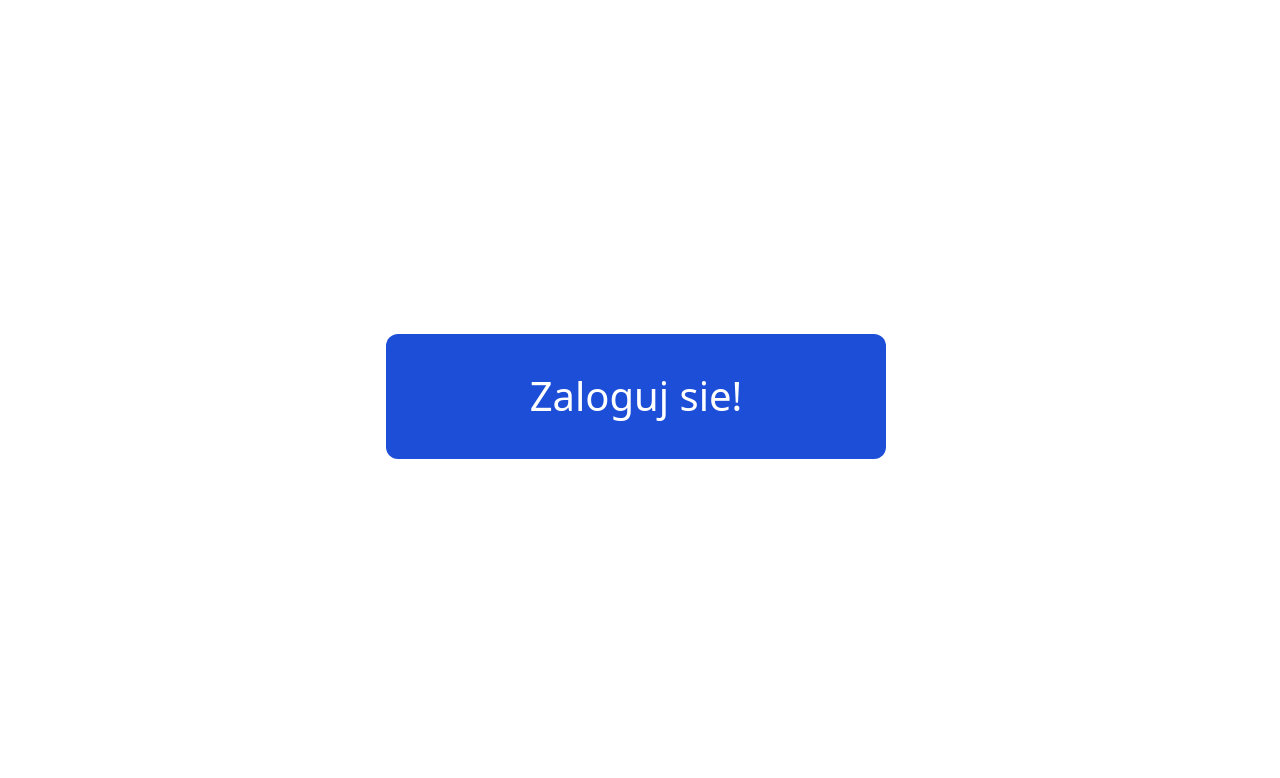
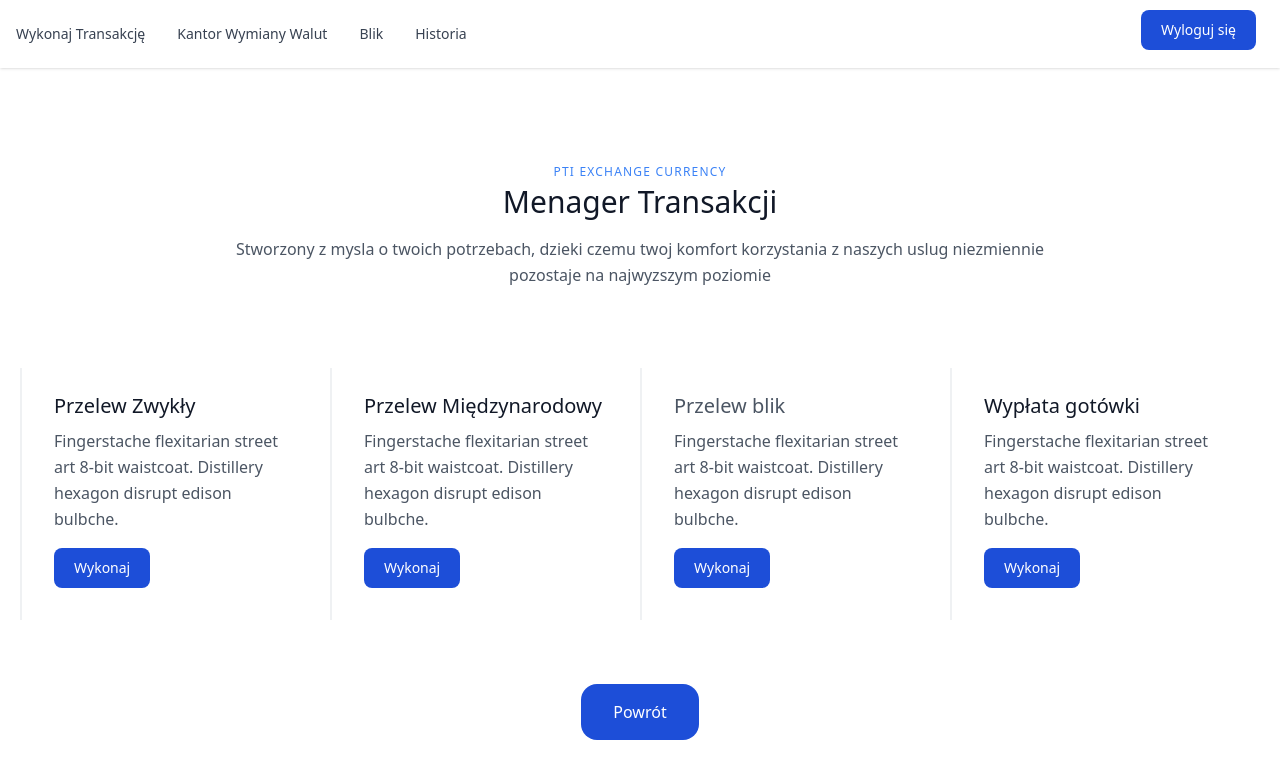
Before and after one commit to Kejooorek/pti-exchange-currency, a Next.js app: page /make_transaction in a window 1280 px wide. Shown: the top 778 px of the page. Built offline with nearby package versions, Linux system fonts and the light colour scheme; no server answers.

Commit message:
feat: added some pages into project

```diff
--- a/components/LoadingCircle.tsx
+++ /dev/null
@@ -1,15 +0,0 @@
-import React from 'react'
-
-const LoadingCircle = () => {
-    return (
-        <div style={{ height: "100vh" }} className='flex justify-center items-center'>
-
-            <svg role="status" style={{ width: "400px", height: "400px" }} className=" text-gray-200 animate-spin dark:text-gray-600 fill-blue-600" viewBox="0 0 100 101" fill="none" xmlns="http://www.w3.org/2000/svg">
-                <path d="M100 50.5908C100 78.2051 77.6142 100.591 50 100.591C22.3858 100.591 0 78.2051 0 50.5908C0 22.9766 22.3858 0.59082 50 0.59082C77.6142 0.59082 100 22.9766 100 50.5908ZM9.08144 50.5908C9.08144 73.1895 27.4013 91.5094 50 91.5094C72.5987 91.5094 90.9186 73.1895 90.9186 50.5908C90.9186 27.9921 72.5987 9.67226 50 9.67226C27.4013 9.67226 9.08144 27.9921 9.08144 50.5908Z" fill="currentColor" />
-                <path d="M93.9676 39.0409C96.393 38.4038 97.8624 35.9116 97.0079 33.5539C95.2932 28.8227 92.871 24.3692 89.8167 20.348C85.8452 15.1192 80.8826 10.7238 75.2124 7.41289C69.5422 4.10194 63.2754 1.94025 56.7698 1.05124C51.7666 0.367541 46.6976 0.446843 41.7345 1.27873C39.2613 1.69328 37.813 4.19778 38.4501 6.62326C39.0873 9.04874 41.5694 10.4717 44.0505 10.1071C47.8511 9.54855 51.7191 9.52689 55.5402 10.0491C60.8642 10.7766 65.9928 12.5457 70.6331 15.2552C75.2735 17.9648 79.3347 21.5619 82.5849 25.841C84.9175 28.9121 86.7997 32.2913 88.1811 35.8758C89.083 38.2158 91.5421 39.6781 93.9676 39.0409Z" fill="currentFill" />
-            </svg>
-        </div>
-    )
-}
-
-export default LoadingCircle
--- a/pages/api/add_transaction/index.ts
+++ b/pages/api/add_transaction/index.ts
@@ -12,7 +12,6 @@ export default async function handler(
     data: {
       title: title,
       amount: amount,
-
     },
   });
 
--- /dev/null
+++ b/pages/api/blik_generator/index.ts
@@ -0,0 +1,10 @@
+import { prisma } from "../../lib/prisma";
+import type { NextApiRequest, NextApiResponse } from "next";
+export default async function handler(
+  req: NextApiRequest,
+  res: NextApiResponse
+) {
+  try {
+  } catch (error) {}
+  //   res.status(200).json({ message: "approved" });
+}
--- a/pages/blik/index.tsx
+++ b/pages/blik/index.tsx
@@ -1,27 +1,21 @@
 import { useSession } from "next-auth/react";
 import React, { useState, useEffect } from "react";
-import LoadingCircle from "../../components/LoadingCircle";
 import LoginBoard from "../../components/LoginBoard";
 import Navbar from "../../components/Navbar";
 
 const Blik = () => {
-  const { data: session, status } = useSession();
-  if (status === "loading") return <LoadingCircle></LoadingCircle>;
-  if (!session) return <LoginBoard></LoginBoard>;
-
-
-
-
-
+  // const { data: session, status } = useSession();
+  // if (status === "loading") return <LoadingCircle></LoadingCircle>;
+  // if (!session) return <LoginBoard></LoginBoard>;
 
   const [progress, setProgress] = useState(100);
   const [blikCode, setBlikCode] = useState<string>("Loading...");
   const [seconds, setSeconds] = useState(120);
-  const [color, setColor] = useState('text-green-700');
+  const [color, setColor] = useState("text-green-700");
   const refreshProgres = () => {
     setBlikCode(Math.random().toString().substr(2, 6));
     setProgress(100);
-    setColor('text-green-700');
+    setColor("text-green-700");
     setSeconds(120);
   };
 
@@ -32,20 +26,17 @@ const Blik = () => {
     setProgress((progress) => progress - 0.83);
   };
 
-
   if (seconds <= 0) {
     refreshProgres();
   }
 
-
   const secondsMenagment = () => {
     setSeconds((seconds) => seconds - 1);
-
-  }
+  };
 
   const copyBlikCode = () => {
-    navigator.clipboard.writeText(blikCode)
-  }
+    navigator.clipboard.writeText(blikCode);
+  };
 
   useEffect(() => {
     setBlikCode(Math.random().toString().substr(2, 6));
@@ -87,7 +78,9 @@ const Blik = () => {
             Skopiuj Kod
           </button>
         </div>
-        <h5 className={`${seconds < 60 ? "text-red-700" : color} font-bold`}>{seconds}s</h5>
+        <h5 className={`${seconds < 60 ? "text-red-700" : color} font-bold`}>
+          {seconds}s
+        </h5>
       </main>
     </>
   );
--- /dev/null
+++ b/pages/exchange_page/blik_transfer/index.tsx
@@ -0,0 +1,9 @@
+import React from 'react'
+
+const BlikTransfer = () => {
+  return (
+    <div>BlikTransfer</div>
+  )
+}
+
+export default BlikTransfer
--- /dev/null
+++ b/pages/exchange_page/cash_withdrawal/index.tsx
@@ -0,0 +1,7 @@
+import React from "react";
+
+const CashWithdrawl = () => {
+  return <div>CashWithdrawl</div>;
+};
+
+export default CashWithdrawl;
--- /dev/null
+++ b/pages/exchange_page/international_transfer/index.tsx
@@ -0,0 +1,7 @@
+import React from "react";
+
+const InternationalTransfer = () => {
+  return <div>InternationalTransfer</div>;
+};
+
+export default InternationalTransfer;
--- /dev/null
+++ b/pages/exchange_page/ordinary_transfer/index.tsx
@@ -0,0 +1,7 @@
+import React from "react";
+
+const OrdinaryTransfer = () => {
+  return <div>OrdinaryTransfer</div>;
+};
+
+export default OrdinaryTransfer;
--- a/pages/history/index.tsx
+++ b/pages/history/index.tsx
@@ -1,16 +1,12 @@
 import { useSession } from "next-auth/react";
 import React from "react";
-import LoadingCircle from "../../components/LoadingCircle";
 import LoginBoard from "../../components/LoginBoard";
 
+const History = () => {
+  // const { data: session, status } = useSession();
 
-
-const History = () => {
-
-  const { data: session, status } = useSession();
-
-  if (status === "loading") return <LoadingCircle></LoadingCircle>;
-  if (!session) return <LoginBoard></LoginBoard>;
+  // if (status === "loading") return <LoadingCircle></LoadingCircle>;
+  // if (!session) return <LoginBoard></LoginBoard>;
 
   return <div>index</div>;
 };
--- a/pages/index.tsx
+++ b/pages/index.tsx
@@ -6,17 +6,16 @@ import { useSession } from "next-auth/react";
 import DashBoard from "../components/DashBoard";
 import { ReactQueryCacheProvider, QueryCache, useQuery } from "react-query";
 import LoginBoard from "../components/LoginBoard";
-import LoadingCircle from "../components/LoadingCircle";
 const Home: NextPage = () => {
-  const { data: session, status } = useSession();
+  // const { data: session, status } = useSession();
 
-  if (status === "loading") return <LoadingCircle></LoadingCircle>;
-  if (!session) return <LoginBoard></LoginBoard>;
+  // if (status === "loading") return <h1>Loading...</h1>;
+  // if (!session) return <LoginBoard></LoginBoard>;
 
   return (
     <>
       <Navbar></Navbar>
-      <HeadContainer name={session!.user!.name}></HeadContainer>
+      <HeadContainer name={"Robert"}></HeadContainer>
       <DashBoard></DashBoard>
     </>
   );
--- a/pages/make_transaction/index.tsx
+++ b/pages/make_transaction/index.tsx
@@ -1,17 +1,13 @@
 import { useSession } from "next-auth/react";
 import React from "react";
-import LoadingCircle from "../../components/LoadingCircle";
 import LoginBoard from "../../components/LoginBoard";
 import Navbar from "../../components/Navbar";
 
 const MakeTransaction = () => {
+  // const { data: session, status } = useSession();
 
-  const { data: session, status } = useSession();
-
-  if (status === "loading") return <LoadingCircle></LoadingCircle>;
-  if (!session) return <LoginBoard></LoginBoard>;
-
-
+  // if (status === "loading") return <LoadingCircle></LoadingCircle>;
+  // if (!session) return <LoginBoard></LoginBoard>;
 
   return (
     <>
@@ -26,10 +22,9 @@ const MakeTransaction = () => {
               Menager Transakcji
             </h1>
             <p className="lg:w-2/3 mx-auto leading-relaxed text-base">
-              Whatever cardigan tote bag tumblr hexagon brooklyn asymmetrical
-              gentrify, subway tile poke farm-to-table. Franzen you probably
-              haven't heard of them man bun deep jianbing selfies heirloom prism
-              food truck ugh squid celiac humblebrag.
+              Stworzony z mysla o twoich potrzebach, dzieki czemu twoj komfort
+              korzystania z naszych uslug niezmiennie pozostaje na najwyzszym
+              poziomie
             </p>
           </div>
           <div className="flex flex-wrap">
@@ -64,8 +59,8 @@ const MakeTransaction = () => {
               </button>
             </div>
             <div className="xl:w-1/4 lg:w-1/2 md:w-full px-8 py-6 border-l-2 border-gray-200 border-opacity-60">
-              <h2 className="text-lg sm:text-xl text-gray-900 font-medium title-font mb-2">
-                Neptune
+              <h2 className="text-lg sm:text-xl text-grsay-900 font-medium title-font mb-2">
+                Przelew blik
               </h2>
               <p className="leading-relaxed text-base mb-4">
                 Fingerstache flexitarian street art 8-bit waistcoat. Distillery
@@ -80,7 +75,7 @@ const MakeTransaction = () => {
             </div>
             <div className="xl:w-1/4 lg:w-1/2 md:w-full px-8 py-6 border-l-2 border-gray-200 border-opacity-60">
               <h2 className="text-lg sm:text-xl text-gray-900 font-medium title-font mb-2">
-                Przelew
+                Wypłata gotówki
               </h2>
               <p className="leading-relaxed text-base mb-4">
                 Fingerstache flexitarian street art 8-bit waistcoat. Distillery
```
Also changed, not shown: pages/exchange_page/index.tsx (+11 -16 lines), 2 other files (tests, documents, lock files or other folders).
